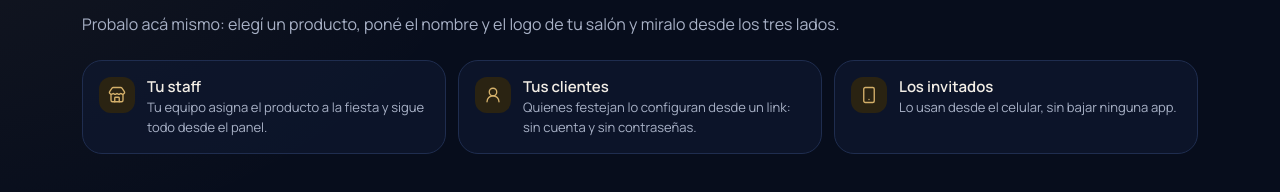
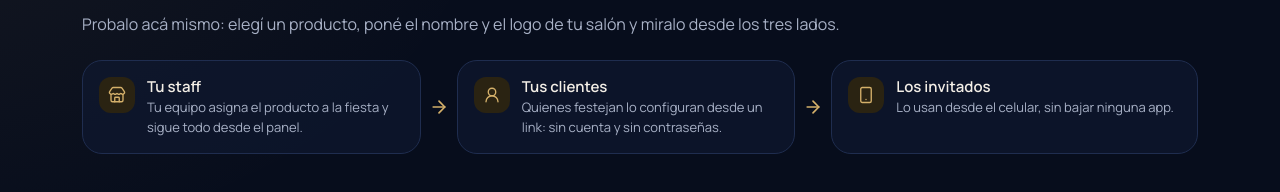
Before and after one commit to Petra-Eventos/landing, a Next.js app: page / in a window 1280 px wide. Shown: the part 275-467 px from the top of the page. Built offline with nearby package versions, Linux system fonts and the light colour scheme; no server answers.

Commit message:
Landing: las tres tarjetas de perfiles en un carrusel con flechas
Co-Authored-By: Claude Opus 5.5 <noreply@anthropic.com>
Claude-Session: https://claude.ai/code/session_01DNZzNXKGtKGXRy6FsJwGB6

```diff
--- a/app/globals.css
+++ b/app/globals.css
@@ -239,3 +239,11 @@
     animation: none;
   }
 }
+
+/* Carruseles que se deslizan con el dedo, sin barra visible. */
+@utility sin-barra {
+  scrollbar-width: none;
+  &::-webkit-scrollbar {
+    display: none;
+  }
+}
--- a/app/page.tsx
+++ b/app/page.tsx
@@ -134,9 +134,14 @@ export default function Home() {
               Probalo acá mismo: elegí un producto, poné el nombre y el logo de tu salón y miralo desde los tres lados.
             </p>
           </div>
-          <ul className="mt-6 grid gap-3 sm:grid-cols-3">
-            {PERFILES_LANDING.map(({ icono: Icono, nombre, texto }) => (
-              <li key={nombre} className="flex items-start gap-3 rounded-lg border border-line bg-surface-raised/60 p-4">
+          {/* Carrusel: en el celular se desliza de tu staff a los invitados; en la compu entra entero. */}
+          <ul
+            aria-label="Quién usa cada producto"
+            className="sin-barra mt-6 flex snap-x snap-mandatory gap-2 overflow-x-auto pb-1 sm:overflow-visible"
+          >
+            {PERFILES_LANDING.map(({ icono: Icono, nombre, texto }, i) => (
+              <li key={nombre} className="flex w-[86%] shrink-0 snap-start items-center gap-2 sm:w-auto sm:flex-1 sm:shrink">
+                <div className="flex h-full flex-1 items-start gap-3 rounded-lg border border-line bg-surface-raised/60 p-4">
                   <span className="flex size-9 shrink-0 items-center justify-center rounded-md bg-dorado-soft text-dorado">
                     <Icono size={18} strokeWidth={1.8} aria-hidden="true" />
                   </span>
@@ -144,9 +149,16 @@ export default function Home() {
                     <span className="type-boton block text-ink">{nombre}</span>
                     <span className="block text-[13px] leading-5 text-ink-muted">{texto}</span>
                   </span>
+                </div>
+                {i < PERFILES_LANDING.length - 1 && (
+                  <ArrowRight size={20} strokeWidth={2} className="shrink-0 text-dorado" aria-hidden="true" />
+                )}
               </li>
             ))}
           </ul>
+          <p className="mt-2 flex items-center gap-1 text-[12px] text-ink-muted sm:hidden" aria-hidden="true">
+            Deslizá para ver los tres <ArrowRight size={14} strokeWidth={2} />
+          </p>
           <div className="mt-10">
             <Simulador />
           </div>
```
Lines whose indentation alone changed are shown as unchanged.
